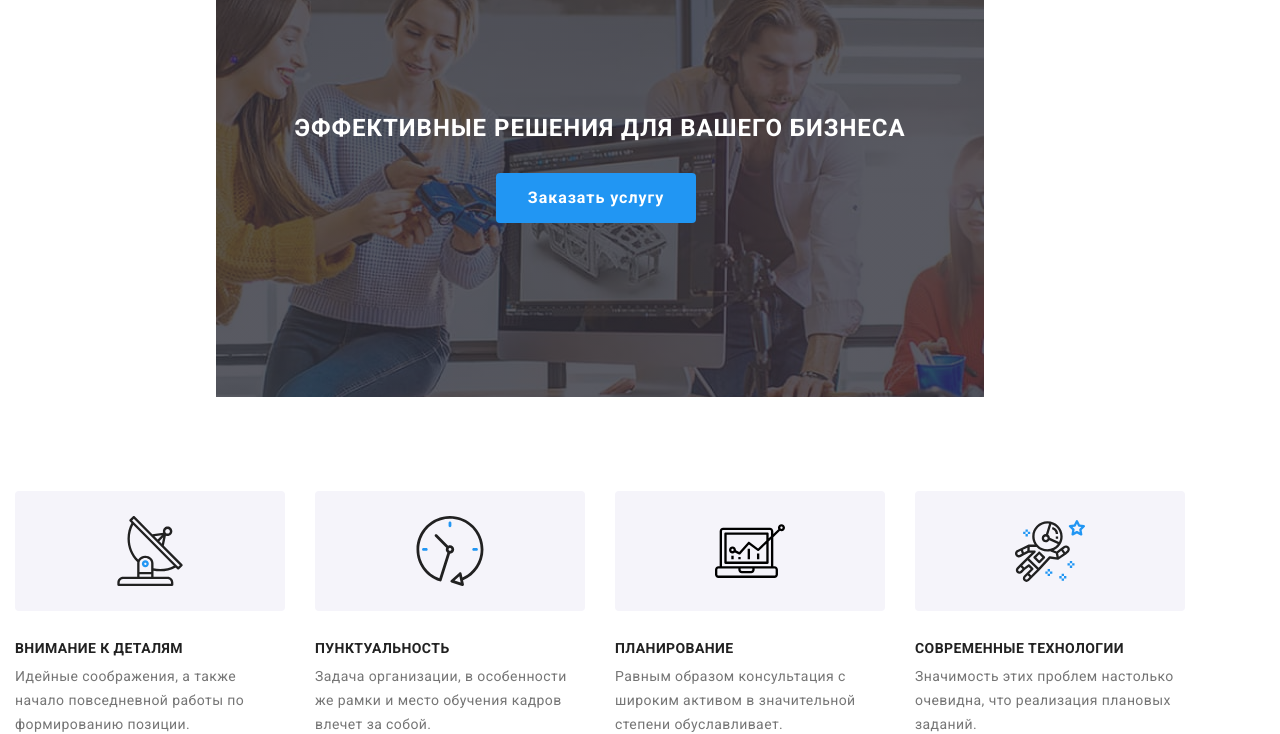
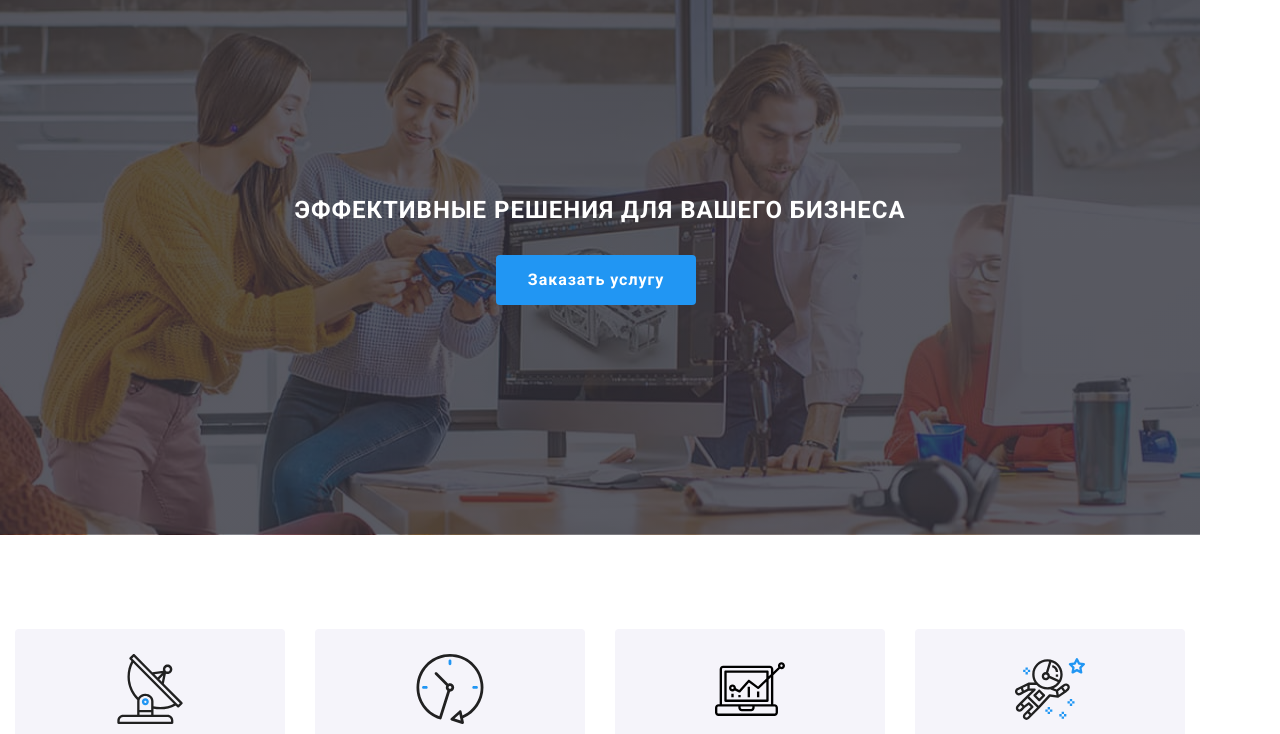
Before and after one commit to Vetokh-Marina/goit-markup-hw-08, a plain HTML site: page index.html in a window 1280 px wide. Shown: the part 81-815 px from the top of the page. Drawn offline with nearby package versions, Linux system fonts and the light colour scheme.

Commit message:
Добавляет планшетную и десктопную версию в секцию Герой

```diff
--- a/sass/components/Studiya/_hero-section.scss
+++ b/sass/components/Studiya/_hero-section.scss
@@ -2,6 +2,8 @@
   margin-left: auto;
   margin-right: auto;
   text-align: center;
+  padding-top: 118px;
+  padding-bottom: 118px;
 
   background-image: linear-gradient(
       rgba(47, 48, 58, 0.8),
@@ -11,24 +13,14 @@
   background-repeat: no-repeat;
   background-position: center;
 
-  @media screen and (min-width: 480px) {
-    padding-top: 118px;
-    padding-bottom: 118px;
-    height: 400px;
-    max-width: 480px;
-  }
-  @media screen and (min-width: 768px) {
-    padding-top: 118px;
-    padding-bottom: 118px;
-    height: 400px;
-    max-width: 768px;
+  @media screen and (min-width: $tablet) {
+    max-width: 1200px;
   }
 
-  @media screen and (min-width: 1600px) {
+  @media screen and (min-width: $desktop) {
+    max-width: 1600px;
     padding-top: 200px;
     padding-bottom: 200px;
-    height: 600px;
-    max-width: 1600px;
   }
   // &-item {
   //   @extend %item-centr;
@@ -36,23 +28,23 @@
   //   text-align: center;
   // }
   & .title {
-    @media screen and (min-width: 480px) {
-      width: 360px;
-      font-size: 26px;
-      line-height: 1.62;
-    }
+    margin-top: 0;
+    margin-bottom: 30px;
+    max-width: 360px;
+    margin-left: auto;
+    margin-right: auto;
 
-    @media screen and (min-width: 768px) {
-      width: 360px;
-      font-size: 26px;
-      line-height: 1.62;
-    }
+    color: $white-color;
+    font-weight: 900;
+    font-size: 26px;
+    line-height: 1.6;
+    letter-spacing: 0.06em;
+    text-transform: uppercase;
 
-    @media screen and (min-width: 1200px) {
-      width: 696px;
+    @media screen and (min-width: $desktop) {
+      max-width: 696px;
       font-size: 44px;
       line-height: 1.36;
-      font-weight: 900;
     }
   }
 }
```
Also changed, not shown: css/main.css, css/main.min.css, 2 other files.
